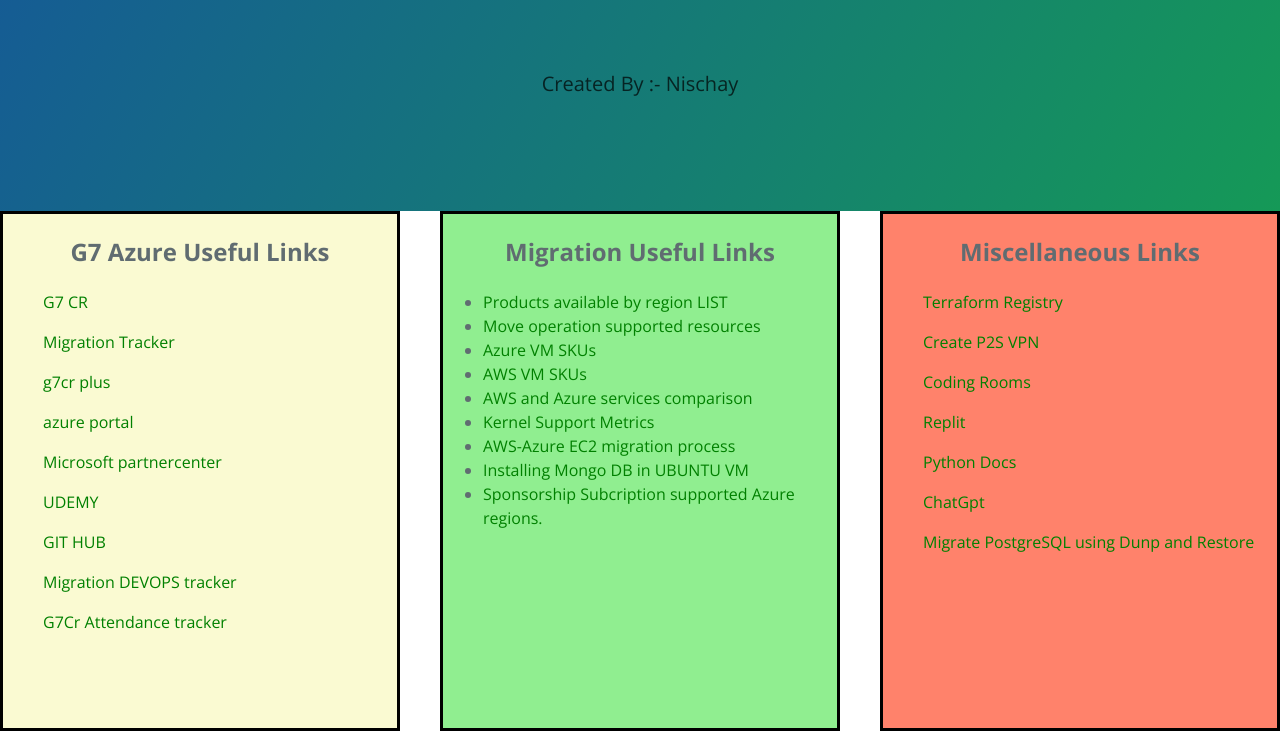
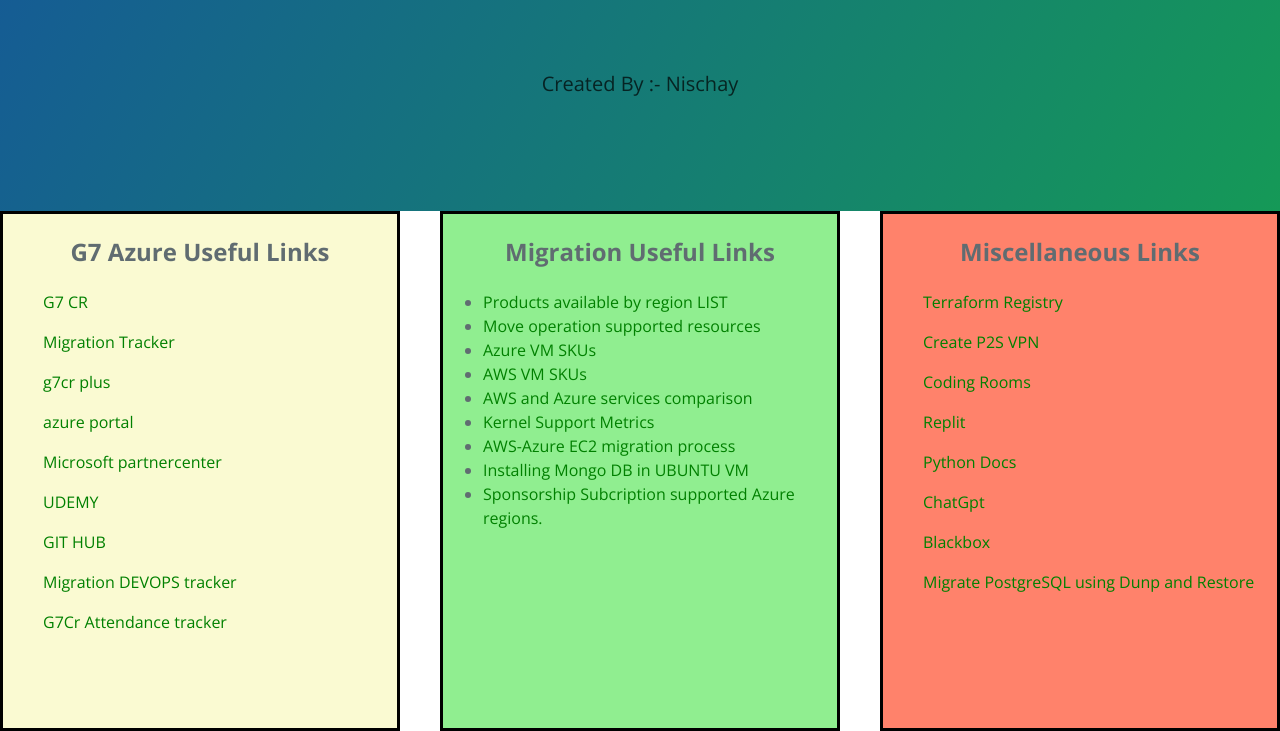
Before and after one commit to nischaysn/samplewebsite, a plain HTML site: page index.html in a window 1280 px wide. Shown: the part 208-939 px from the top of the page. Drawn offline with nearby package versions, Linux system fonts and the light colour scheme.

Commit message:
Update index.html

```diff
--- a/index.html
+++ b/index.html
@@ -138,6 +138,7 @@
 								<p> <a href="https://replit.com/@nischayG"target="_blank">Replit </a> </P>
 								<P> <a href="https://docs.python.org/3/library/index.html">Python Docs </a> </p>
 								<P> <a href="https://chat.openai.com/chat">ChatGpt </a> </p>
+								<p> <a href="https://www.useblackbox.io/signup">Blackbox </a> </P>
 								<p> <a href="https://nischaywebsite.blob.core.windows.net/website/POSTGRESQL DATABASE.htm" target="_blank">Migrate PostgreSQL using Dunp and Restore </a></p>
 
 							</ul>
```
